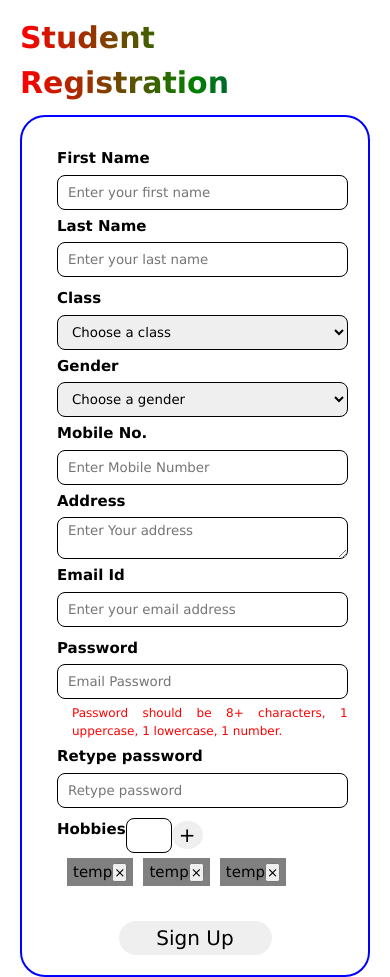
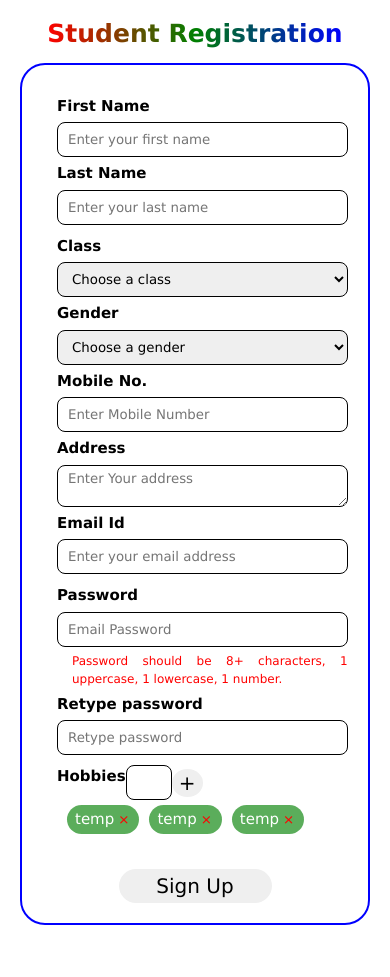
Before and after one commit to adityakalambe01/StudentRegistrationForm, a plain HTML site: page index.html in a window 390 px wide. Shown: the top 977 px of the page. After the commit the page ends 925 px from the top, so only its background shows below. Drawn offline with Linux system fonts and the light colour scheme.

Commit message:
Final commit

```diff
--- a/index.js
+++ b/index.js
@@ -217,7 +217,8 @@ signUpBtn.addEventListener('click',()=>{
     for(let index in student){
         if(isEmpty(student[index].value)){
             student[index].style.borderColor = "red";
-            displayMessages[index].textContent = invalidMessages[index];
+            if(index < 6)
+                displayMessages[index].textContent = invalidMessages[index];
             isFieldEmpty = true;
         }else{
             student[index].style.borderColor = "";
--- a/style.css
+++ b/style.css
@@ -166,8 +166,17 @@ ul{
     margin-left: 10px;
     font-size: 15px;
     text-align: center;
-    background-color: grey;
-    padding: 3px 6px;
+    color: white;
+    background-color: rgba(0, 128, 0, 0.644);
+    padding: 3px 8px;
+    border-radius: 25px;
+}
+
+li button{
+    margin-left: 2px;
+    color: red;
+    border-color: transparent;
+    background-color: transparent;
 }
 
 #add-hobbies{
@@ -275,18 +284,24 @@ div #confirm-password-message
 
 
 @media screen and (max-width:600px) {
+
     body{
-        display: flex;
-        justify-content: center !important;
+        min-height: 100vh;
+        width: 100%;
+    }
+
+    h1{
+        font-size: 25px;
     }
 
     .form-wrapper{
         width: 350px;
-
+        /* margin: auto; */
     }
     .full-name, .class-gender, .student-acc-password{
         flex-direction: column;
         width: 190%;
+        /* flex: 1; */
     }
     input, select{
         width: 100% !important;
```
